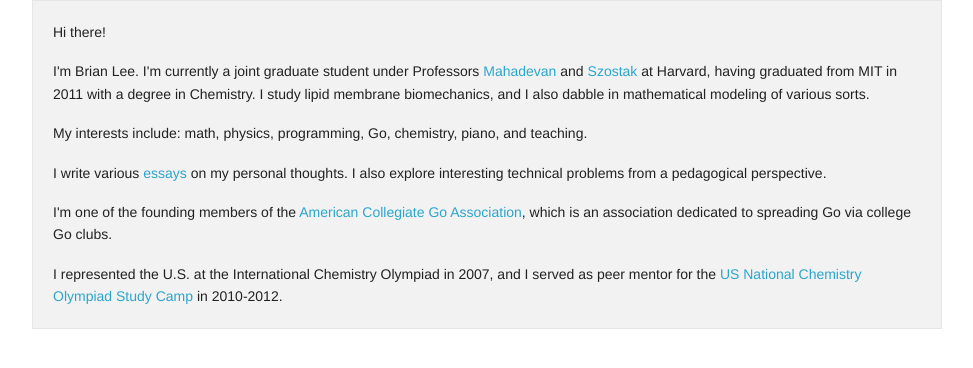
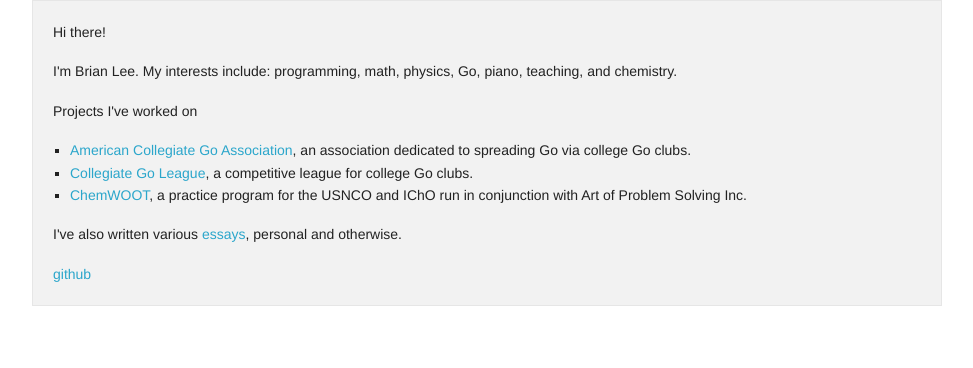
Before and after one commit to brilee/modern-descartes, a Django app: template templates/homepage/home.html in a window 1280 px wide. Shown: the part 77-445 px from the top of the page, without its empty margins (153-1126 px from the left). Run offline with Django 3.2, Linux system fonts and the light colour scheme; the template is opened without the code that fills it, so the values that code supplies are empty; some libraries are stand-ins or nearby versions.

Commit message:
updated front page to reflect not grad student

```diff
--- a/templates/homepage/home.html
+++ b/templates/homepage/home.html
@@ -3,11 +3,14 @@
 {% block maintext %}
 
 <p>Hi there!</p>
-<p>I'm Brian Lee. I'm currently a joint graduate student under Professors <a href="http://www.seas.harvard.edu/softmat/">Mahadevan</a> and <a href="http://molbio.mgh.harvard.edu/szostakweb/index.html">Szostak</a> at Harvard, having graduated from MIT in 2011 with a degree in Chemistry. I study lipid membrane biomechanics, and I also dabble in mathematical modeling of various sorts. </p>
-<p>My interests include: math, physics, programming, Go, chemistry, piano, and teaching.</p>
-<p>I write various <a href="/essays">essays</a> on my personal thoughts. I also explore interesting technical problems from a pedagogical perspective.</p>
-<p>I'm one of the founding members of the <a href="http://www.college-go.org">American Collegiate Go Association</a>, which is an association dedicated to spreading Go via college Go clubs.</p>
-<p>I represented the U.S. at the International Chemistry Olympiad in 2007, and I served as peer mentor for the <a href="http://portal.acs.org/portal/acs/corg/content?_nfpb=true&_pageLabel=PP_SUPERARTICLE&node_id=1021">US National Chemistry Olympiad Study Camp</a> in 2010-2012.</p>
-<!-- <p>I am one of the instructors for <a href="http://www.artofproblemsolving.com/School/chemwoot.php">ChemWOOT</a>, a practice program for the USNCO/IChO run by the Art of Problem Solving.</p> -->
-
+<p>I'm Brian Lee. My interests include: programming, math, physics, Go, piano, teaching, and chemistry.</p>
+<p> Projects I've worked on</p>
+<ul class='square'>
+	<li><a href="http://www.college-go.org/">American Collegiate Go Association</a>, an association dedicated to spreading Go via college Go clubs. </li>
+	<li><a href="http://www.college-go.org/CGL/">Collegiate Go League</a>, a competitive league for college Go clubs.</li>
+	<li><a href="www.artofproblemsolving.com/School/chemwoot.php">ChemWOOT</a>, a practice program for the USNCO and IChO run in conjunction with Art of Problem Solving Inc.</li>
+</ul>
+<!--<p>I represented the U.S. at the International Chemistry Olympiad in 2007, and I served as peer mentor for the <a href="http://portal.acs.org/portal/acs/corg/content?_nfpb=true&_pageLabel=PP_SUPERARTICLE&node_id=1021">US National Chemistry Olympiad Study Camp</a> in 2010-2012.</p>-->
+<p>I've also written various <a href="/essays">essays</a>, personal and otherwise.</p>
+<p><a href="http://github.com/brilee/">github</a></p>
 {% endblock maintext %}
```
